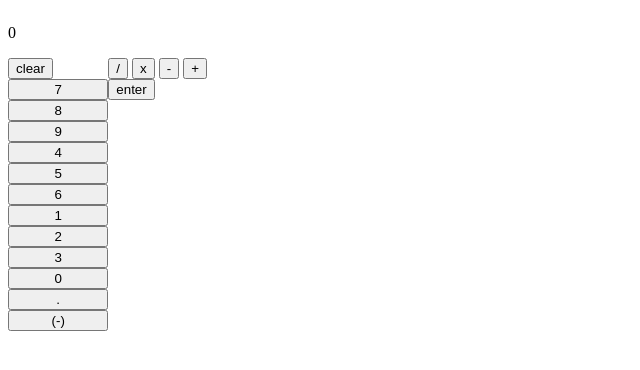
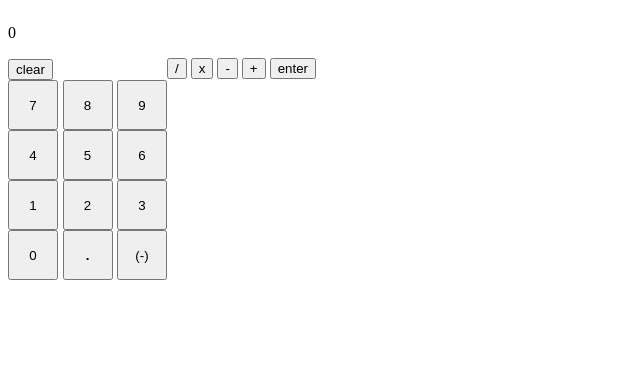
Before and after one commit to warramma/calculator, a plain HTML site: page index.html in a window 1280 px wide. Shown: the whole page, without its empty margins (0-640 px from the left). Drawn offline with Linux system fonts and the light colour scheme.

Commit message:
number grid

```diff
--- a/index.html
+++ b/index.html
@@ -17,18 +17,26 @@
                     <button>clear</button>
                 </div>
                 <div class="digits">
+                    <div class="row">
                         <button>7</button>
                         <button>8</button>
                         <button>9</button>
+                    </div>
+                    <div class="row">
                         <button>4</button>
                         <button>5</button>
                         <button>6</button>
+                    </div>
+                    <div class="row">
                         <button>1</button>
                         <button>2</button>
                         <button>3</button>
+                    </div>
+                    <div class="row">
                         <button>0</button>
-                    <button>.</button>
+                        <button class="big">.</button>
                         <button>(-)</button>
+                    </div>
                 </div>
             </div>
 
--- a/style.css
+++ b/style.css
@@ -1,17 +1,28 @@
 .calculator{
     display: flex;
     flex-direction: column;
-    width: 200px;
+    width: 70vw;
 }
 .buttons{
     display: flex;
 }
 .calc-main{
-    width: 150px;
+    font-size:18px;
 }
 .digits{
     display: flex;
     flex-direction: column;
 }
+.row{
+    width: 100%;
+}
+.row button{
+    width: 50px;
+    height: 50px;
+}
+.row .big{
+    font-weight: bold;
 
+
+}
 /*CREATE ROWS FOR THE DIGITS FOR EASIER STYLING!*/
```
Lines whose indentation alone changed are shown as unchanged.
